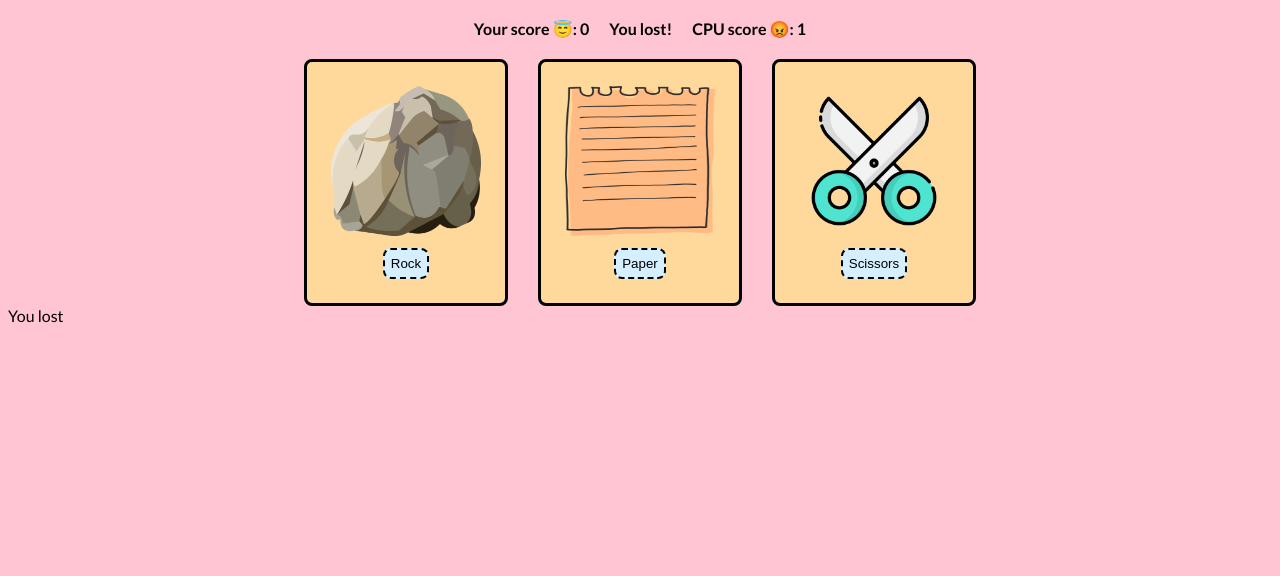
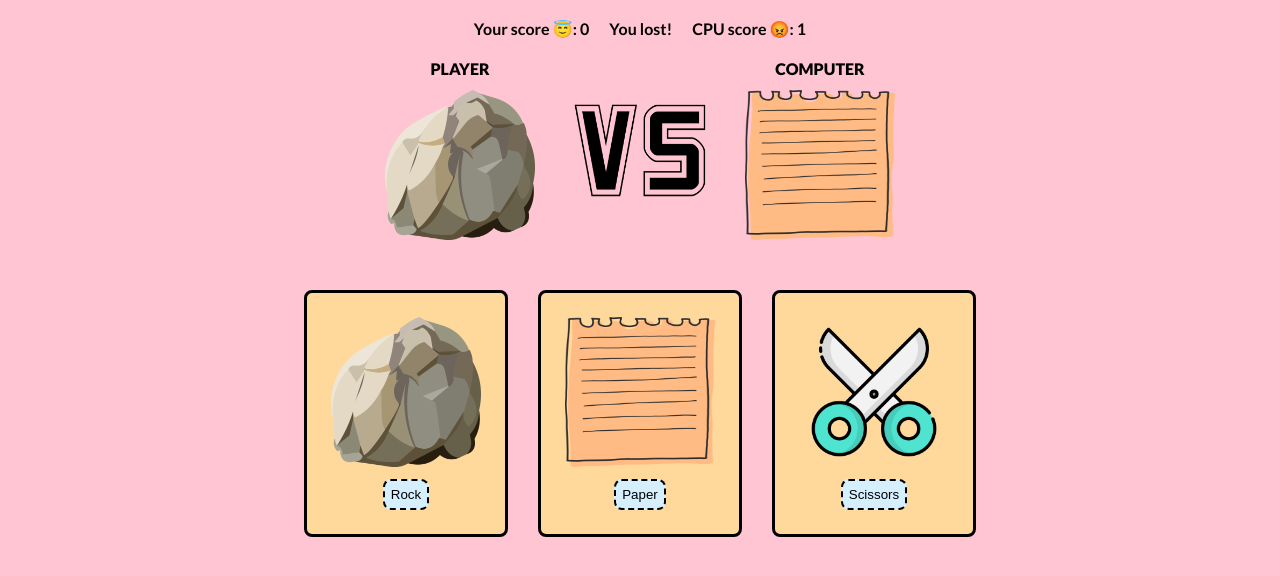
Before and after one commit to xsnok/rock-paper-scissors-top, a plain HTML site: page index.html in a window 1280 px wide. Both pictures are taken after a click on the button "Rock". Shown: the part 56-632 px from the top of the page. Drawn offline with Linux system fonts and the light colour scheme.

Commit message:
Add middle changing player images

```diff
--- a/index.html
+++ b/index.html
@@ -16,6 +16,19 @@
         <div class="result"></div>
         <div class="computer-score">CPU score 😡: 0</div>
     </div>
+
+    <div class="display">
+        <div class="display-container">
+            <div>PLAYER</div>
+            <img src="static/paper.png" alt="" class="display-image" id="player-image">
+        </div>
+        <img src="static/vs.png" alt="" class="display-image">
+        <div class="display-container">
+            <div>COMPUTER</div>
+            <img src="static/paper.png" alt="" class="display-image" id="computer-image">
+        </div>
+    </div>
+
     <div class="player">
         <div class="player-container">
             <img src="static/rock.png" alt="rock" class="player-image">
--- a/rock-paper-scissors.js
+++ b/rock-paper-scissors.js
@@ -1,9 +1,9 @@
 let playerScore = 0;
 let computerScore = 0;
 
-const rock = document.querySelector("#rock")
-const paper = document.querySelector("#paper")
-const scissors = document.querySelector("#scissors")
+const rock = document.querySelector("#rock");
+const paper = document.querySelector("#paper");
+const scissors = document.querySelector("#scissors");
 
 function updateScoreboard(result) {
     const userScoreDiv = document.querySelector(".player-score");
@@ -14,7 +14,12 @@ function updateScoreboard(result) {
     computerScoreDiv.textContent = "CPU score 😡: " + computerScore;
 }
 
-
+function updateImage(playerType, computerType) {
+    const playerImage = document.querySelector("#player-image");
+    const computerImage = document.querySelector("#computer-image");
+    playerImage.src = `static/${playerType}.png`;
+    computerImage.src = `static/${computerType}.png`;
+}
 
 function winCheck(userInput, computerChoice) {
     switch (userInput.toLowerCase()){
@@ -73,37 +78,20 @@ function randChoice() {
 }
 
 rock.addEventListener("click", function() {
-    const div = document.createElement("div");
     let cpu = randChoice();
     let result = winCheck("rock", cpu);
-    div.textContent = `You ${result}`;
-    document.body.appendChild(div);
     updateScoreboard(result)
+    updateImage("rock", cpu)
 });
 paper.addEventListener("click", function() {
-    const div = document.createElement("div");
     let cpu = randChoice();
     let result = winCheck("paper", cpu);
-    div.textContent = `You ${result}`;
-    document.body.appendChild(div);
     updateScoreboard(result)
+    updateImage("paper", cpu)
 });
 scissors.addEventListener("click", function() {
-    const div = document.createElement("div");
     let cpu = randChoice();
     let result = winCheck("scissors", cpu);
-    div.textContent = `You ${result}`;
-    document.body.appendChild(div);
     updateScoreboard(result)
+    updateImage("scissors", cpu)
 });
-
-// console.log("Play rock, paper, scissors!");
-// let gamesAmount = parseInt(prompt("How many games you want to play? ", "0"));
-// for (let i = 0; i < gamesAmount; i++){
-//     let userInput = prompt("Pick one: ", "");
-//     let computerInput = randChoice();
-//     console.log("Computer: " + computerInput);
-//     winCheck(userInput, computerInput);
-//     console.log(`Player score: ${playerScore}`)
-//     console.log(`Computer score: ${computerScore}`)
-// }
--- a/static/style.css
+++ b/static/style.css
@@ -22,6 +22,27 @@ h1 {
     gap: 20px;
     margin: 20px;
     font-weight: 700;
+}
+
+.display {
+    display: flex;
+    justify-content: center;
+    align-items: center;
+    margin-bottom: 50px;
+    gap: 30px;
+}
+
+.display-container {
+    display: flex;
+    flex-direction: column;
+    gap: 12px;
+    text-align: center;
+    font-weight: 900;
+}
+
+.display-image {
+    width: 150px;
+    height: 150px;
 }
 
 .player {
```
Also changed, not shown: static/vs.png (added).
